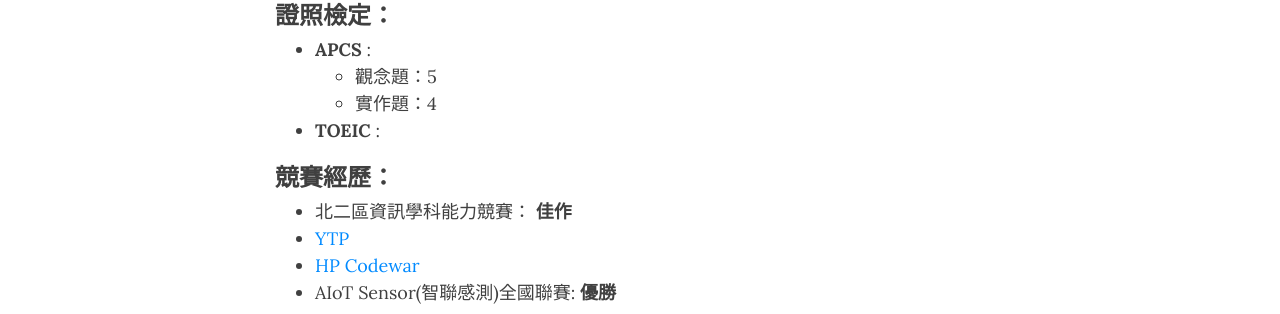
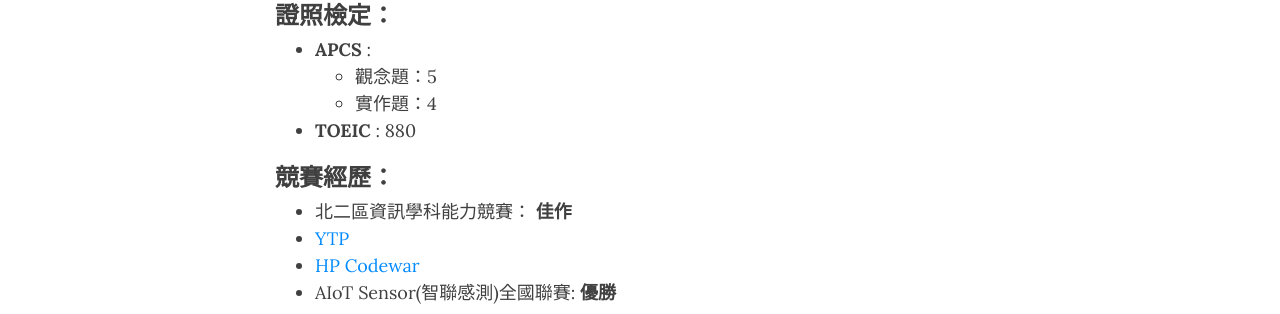
Before and after one commit to jason810496/blog, a Jekyll site: the page built from achievement.md, in a window 1280 px wide and 929 px high. Shown: the part 322-636 px from the top of the window. Built offline with Jekyll 4.4.1, drawn with Linux system fonts in a browser that asks for light colours; nearby versions of some CDN libraries; comment, search, counter and statistics services are not loaded.

Commit message:
add TOEIC score

```diff
--- a/achievement.md
+++ b/achievement.md
@@ -9,7 +9,7 @@ subtitle: 競賽經歷/證照檢定
 - **APCS** :
     * 觀念題：5
     * 實作題：4
-- **TOEIC** :
+- **TOEIC** : 880
 
 
 ### 競賽經歷：
```
